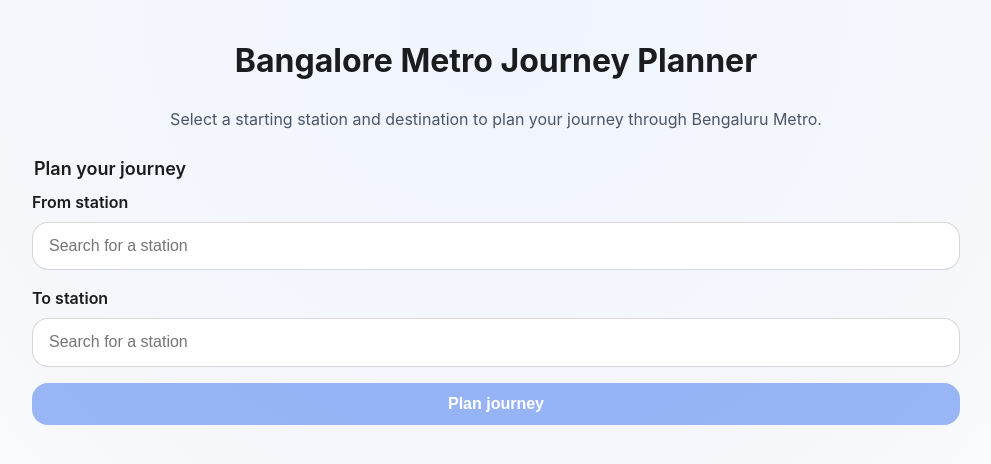
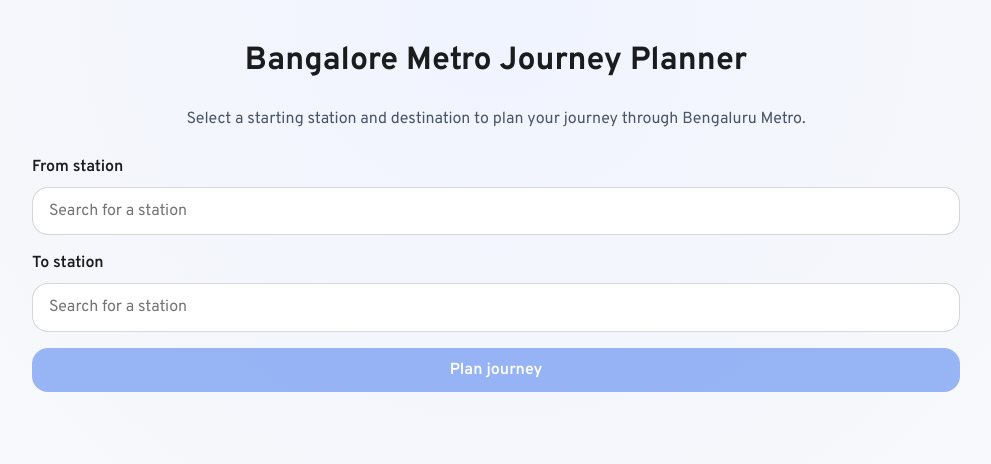
Before and after one commit to joydesouza/metro-guide, a React (Vite) app: page / in a window 1280 px wide. Shown: the top 464 px of the page, without its empty margins (144-1135 px from the left). Built offline with nearby package versions, Linux system fonts and the light colour scheme.

Commit message:
feat: add support for google fonts

```diff
--- a/index.html
+++ b/index.html
@@ -5,6 +5,11 @@
     <meta charset="UTF-8" />
     <meta name="viewport" content="width=device-width, initial-scale=1.0" />
     <title>Bangalore Metro Journey Planner</title>
+
+    <link rel="preconnect" href="https://fonts.googleapis.com">
+    <link rel="preconnect" href="https://fonts.gstatic.com" crossorigin>
+    <link href="https://fonts.googleapis.com/css2?family=Overpass:ital,wght@0,100..900;1,100..900&display=swap"
+        rel="stylesheet">
 </head>
 
 <body>
--- a/src/components/JourneyForm/JourneyForm.css
+++ b/src/components/JourneyForm/JourneyForm.css
@@ -14,6 +14,7 @@
 .journey-form__legend {
   font-size: 1.125rem;
   font-weight: 600;
+  font-family: var(--font-family-bold);
   margin-bottom: var(--spacing-8);
 }
 
@@ -22,6 +23,7 @@
   flex-direction: column;
   gap: var(--spacing-8);
   font-weight: 600;
+  font-family: var(--font-family-bold);
 }
 
 .journey-form__combobox {
@@ -99,6 +101,7 @@
   color: #0f766e;
   font-size: 0.75rem;
   font-weight: 600;
+  font-family: var(--font-family-bold);
   text-transform: uppercase;
   letter-spacing: 0.04em;
 }
@@ -111,6 +114,7 @@
   background: linear-gradient(135deg, #2563eb, #1d4ed8);
   color: #ffffff;
   font-weight: 600;
+  font-family: var(--font-family-bold);
   font-size: 1rem;
   cursor: pointer;
   transition:
--- a/src/components/JourneyForm/index.tsx
+++ b/src/components/JourneyForm/index.tsx
@@ -119,8 +119,6 @@ export function JourneyForm({
       aria-busy={isPlanningJourney}
     >
       <fieldset disabled={isLoadingStations} className="journey-form__fieldset">
-        <legend className="journey-form__legend">Plan your journey</legend>
-
         <label htmlFor="from-station" className="journey-form__label">
           From station
           <div className="journey-form__combobox">
@@ -334,7 +332,7 @@ function handleComboboxKeyDown(
   controller: Pick<
     StationSearchController,
     "highlightNext" | "highlightPrevious" | "selectHighlighted" | "close"
-  >,
+  >
 ): void {
   if (event.key === "ArrowDown") {
     event.preventDefault();
--- a/src/components/JourneySteps/JourneySteps.css
+++ b/src/components/JourneySteps/JourneySteps.css
@@ -8,6 +8,7 @@
   flex-direction: column;
   gap: var(--spacing-8);
   margin-bottom: var(--spacing-16);
+  margin-top: var(--spacing-16);
 }
 
 .journey-steps__header h2 {
@@ -41,11 +42,9 @@
   padding: var(--spacing-12) var(--spacing-16);
   border-radius: var(--spacing-16);
   border-left: var(--spacing-4) solid var(--journey-steps-line-color);
-  background: linear-gradient(
-    135deg,
-    rgba(28, 126, 214, 0.12),
-    rgba(28, 126, 214, 0.05)
-  );
+  background: linear-gradient(135deg,
+      rgba(28, 126, 214, 0.12),
+      rgba(28, 126, 214, 0.05));
   color: #1a1c1e;
   display: flex;
   flex-direction: column;
@@ -62,6 +61,7 @@
   letter-spacing: 0.08em;
   text-transform: uppercase;
   font-weight: 600;
+  font-family: var(--font-family-bold);
   color: var(--journey-steps-line-color);
 }
 
@@ -80,6 +80,7 @@
   background-color: var(--journey-steps-line-color);
   color: #ffffff;
   font-weight: 600;
+  font-family: var(--font-family-bold);
 }
 
 .journey-steps__interchange-direction {
--- a/src/components/JourneySteps/index.tsx
+++ b/src/components/JourneySteps/index.tsx
@@ -16,7 +16,7 @@ export function JourneySteps({
   stations,
 }: JourneyStepsProps): JSX.Element {
   const stationLookup = new Map(
-    stations.map((station) => [station.id, station.name]),
+    stations.map((station) => [station.id, station.name])
   );
   const destinationSegment = plan.segments[plan.segments.length - 1];
   const destinationName =
@@ -26,7 +26,7 @@ export function JourneySteps({
   return (
     <section className="journey-steps card" aria-live="polite">
       <header className="journey-steps__header">
-        <h2>Journey Steps</h2>
+        <h2 className="m-10">Journey Steps</h2>
         <p>
           {plan.totalStops} stops • {plan.totalInterchanges} interchanges
         </p>
--- a/src/styles/base.css
+++ b/src/styles/base.css
@@ -2,10 +2,49 @@
 
 :root {
   color-scheme: light;
-  font-family: "Inter", "Segoe UI", sans-serif;
+
+  /* ============================================
+     FONT CONFIGURATION
+     ============================================
+     To change fonts throughout the website:
+     1. Update the Google Fonts URL in index.html
+     2. Update the font family names below to match
+
+     Example: If using Roboto (regular) and Montserrat (bold):
+     - In index.html: <link href="https://fonts.googleapis.com/css2?family=Roboto:wght@400&family=Montserrat:wght@700&display=swap" rel="stylesheet">
+     - Update below: --font-family-regular: "Roboto", sans-serif;
+     - Update below: --font-family-bold: "Montserrat", sans-serif;
+     ============================================ */
+
+  /* Regular font family - used for normal text (font-weight: 400) */
+  --font-family-regular: "Overpass", "Segoe UI", sans-serif;
+  /* Bold font family - used for bold text (font-weight: 600+) */
+  --font-family-bold: "Overpass", "Segoe UI", sans-serif;
+
+  /* Default font family */
+  font-family: var(--font-family-regular);
   background-color: #f5f7fb;
   color: #1a1c1e;
   line-height: 1.5;
+}
+
+/* Base font family for all elements */
+*,
+*::before,
+*::after {
+  font-family: var(--font-family-regular);
+}
+
+/* Apply bold font family to semantic bold elements */
+strong,
+b,
+h1,
+h2,
+h3,
+h4,
+h5,
+h6 {
+  font-family: var(--font-family-bold);
 }
 
 *,
@@ -17,12 +56,10 @@
 body {
   margin: 0;
   min-height: 100vh;
-  background: radial-gradient(
-    circle at top,
-    #f0f4ff 0%,
-    #f5f7fb 50%,
-    #ffffff 100%
-  );
+  background: radial-gradient(circle at top,
+      #f0f4ff 0%,
+      #f5f7fb 50%,
+      #ffffff 100%);
 }
 
 a {
```
